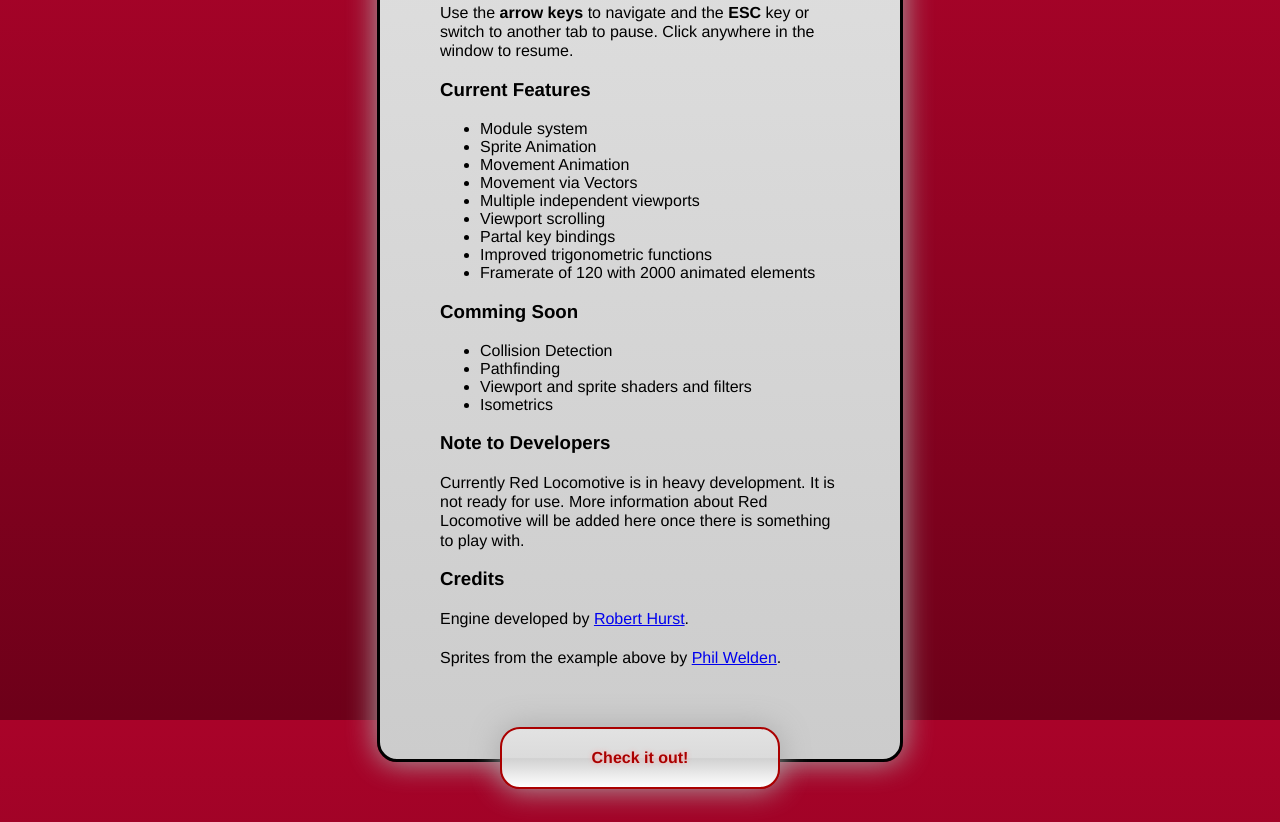
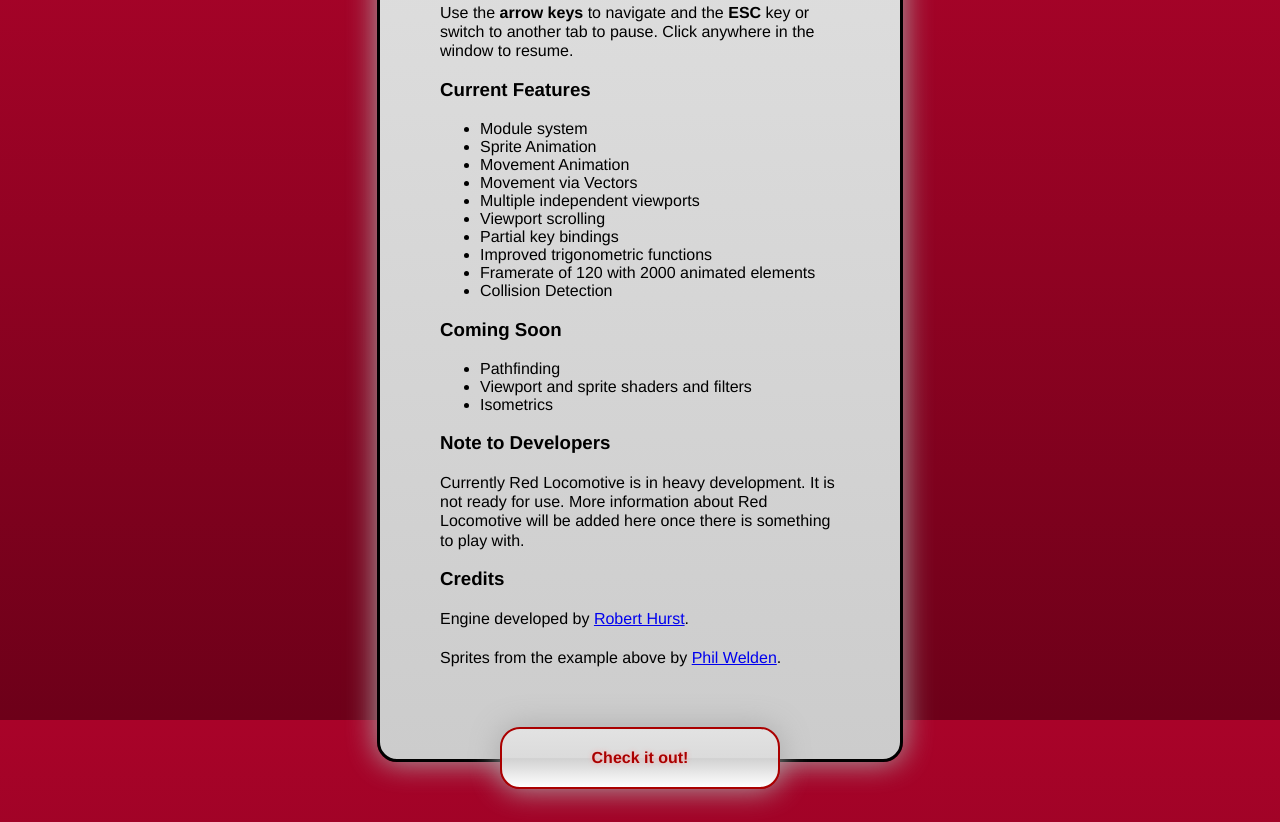
Before and after one commit to RobertWHurst/Red-Locomotive, a plain HTML site: page index.html in a window 1280 px wide. Shown: the part 880-1702 px from the top of the page. Drawn offline with Linux system fonts and the light colour scheme.

Commit message:
+ Added Collisions to the features list.

```diff
--- a/index.html
+++ b/index.html
@@ -46,13 +46,13 @@
                     <li>Movement via Vectors</li>
                     <li>Multiple independent viewports</li>
                     <li>Viewport scrolling</li>
-                    <li>Partal key bindings</li>
+                    <li>Partial key bindings</li>
                     <li>Improved trigonometric functions</li>
                     <li>Framerate of 120 with 2000 animated elements</li>
+                    <li>Collision Detection</li>
                 </ul>
-                <h3>Comming Soon</h3>
+                <h3>Coming Soon</h3>
                 <ul>
-                    <li>Collision Detection</li>
                     <li>Pathfinding</li>
                     <li>Viewport and sprite shaders and filters</li>
                     <li>Isometrics</li>
```
